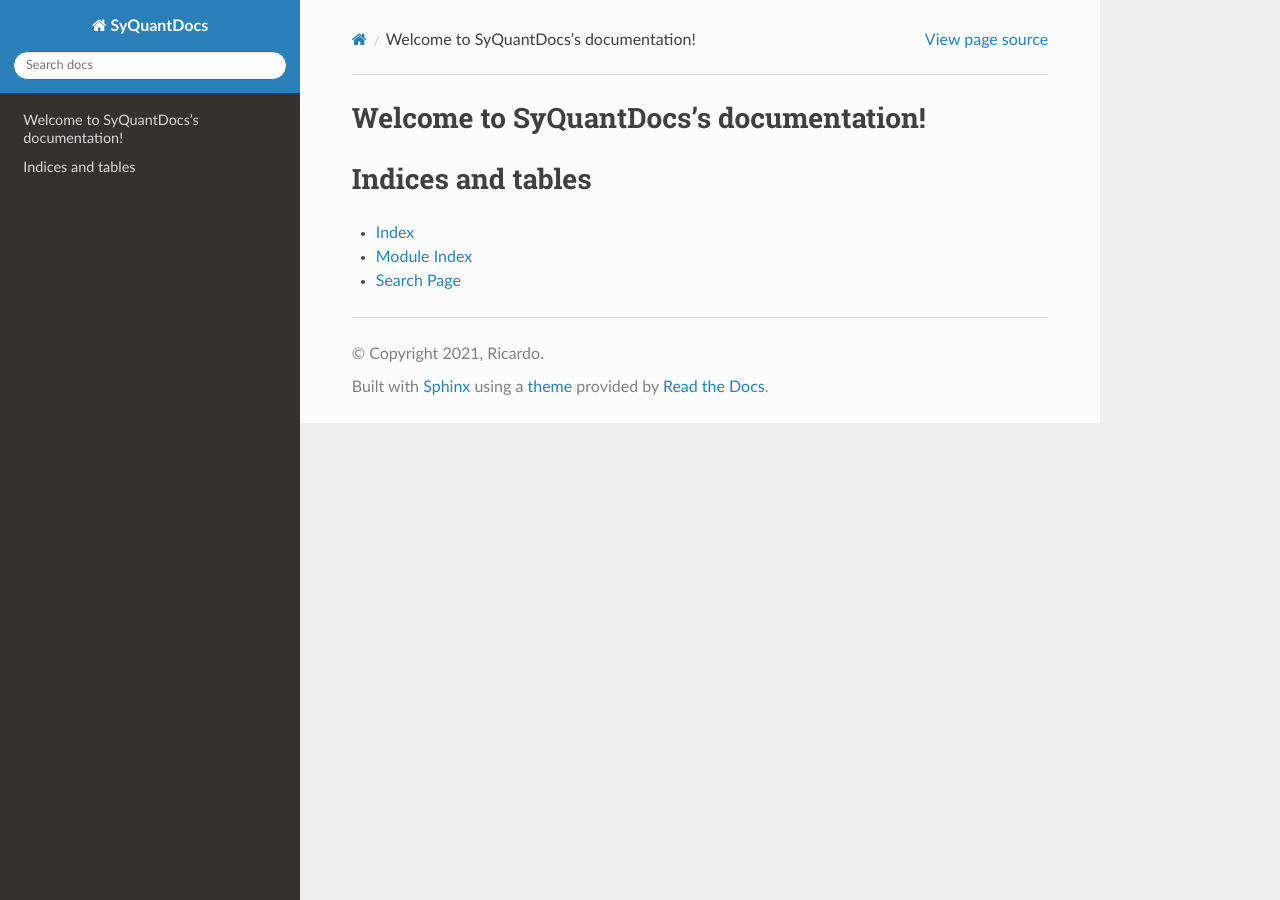
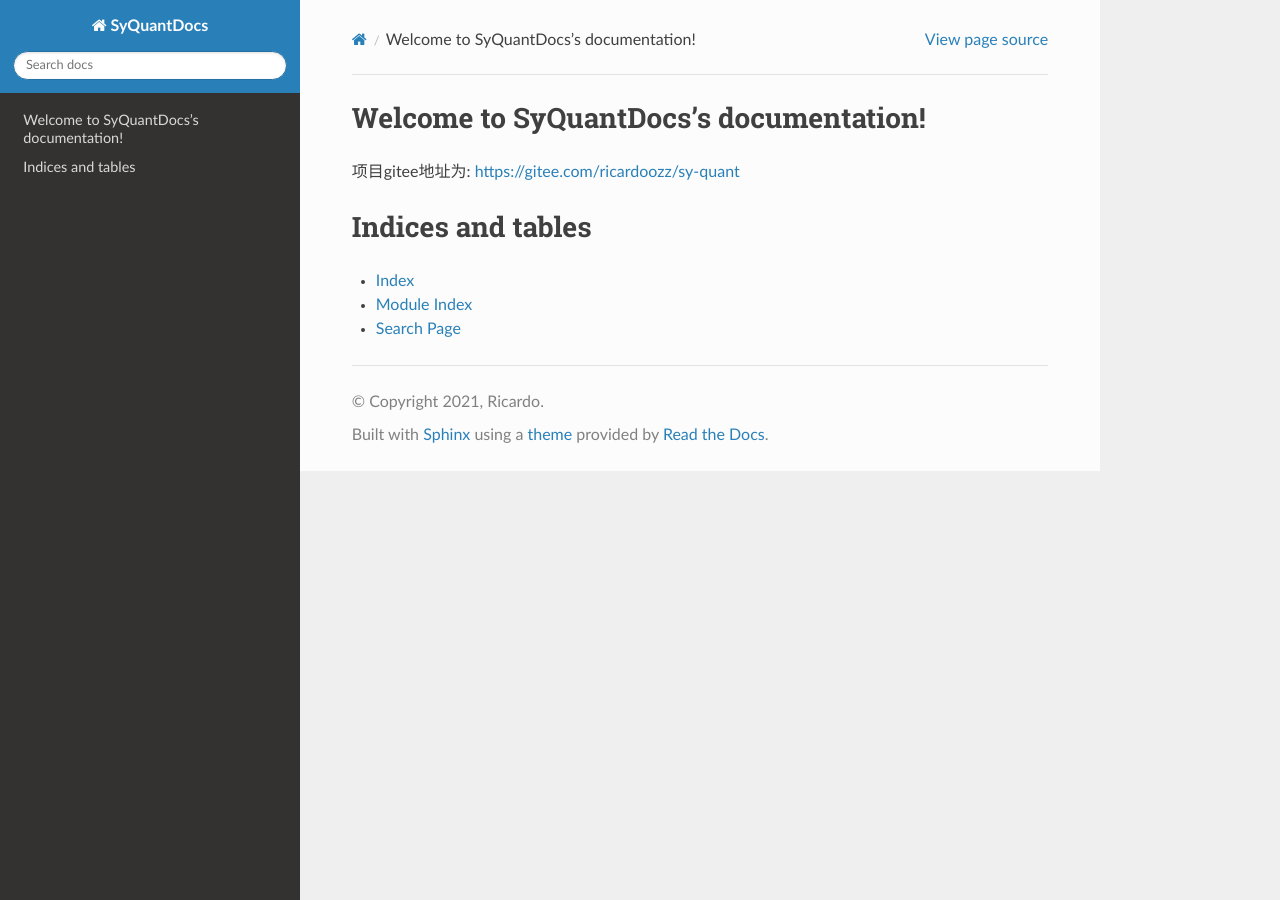
Before and after one commit to Ricardo0zZ/SyQuantDocs, a Sphinx documentation site: the page built from source/index.rst, in a window 1280 px wide. Built offline with Sphinx 7.4.7 and the Read the Docs theme 2.0.0, drawn with Linux system fonts in a browser that asks for light colours; part of the change alters nothing that is shown.

Commit message:
Update index.rst

```diff
--- a/source/index.rst
+++ b/source/index.rst
@@ -5,6 +5,7 @@
 
 Welcome to SyQuantDocs's documentation!
 =======================================
+项目gitee地址为: https://gitee.com/ricardoozz/sy-quant
 
 .. toctree::
    :maxdepth: 2
```
